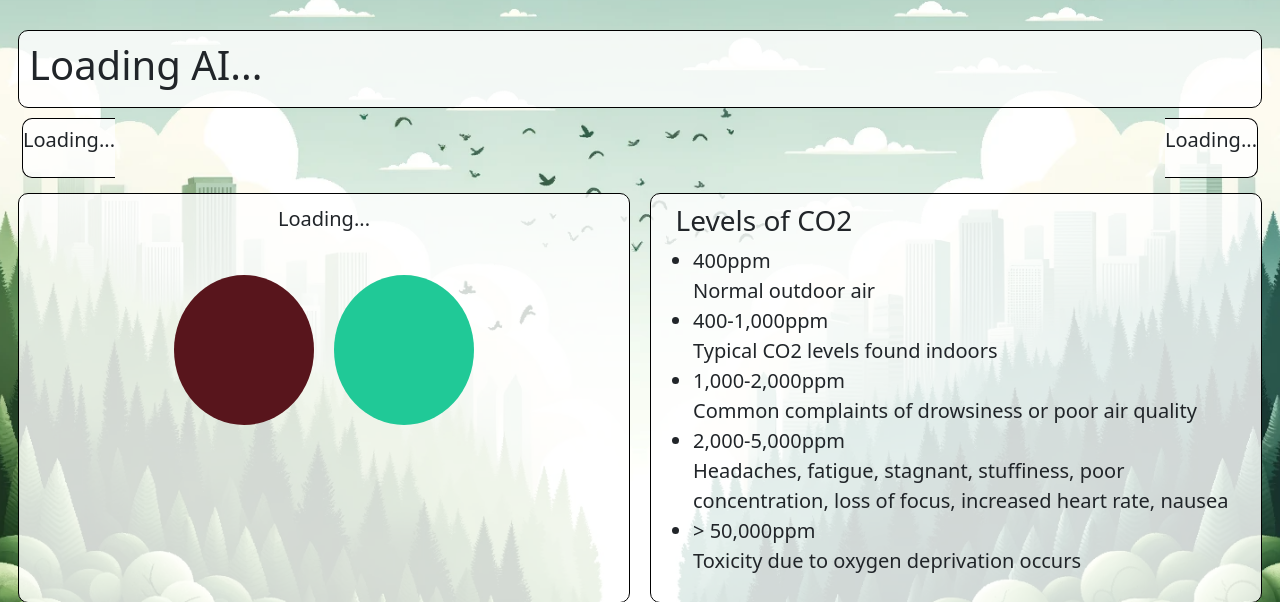
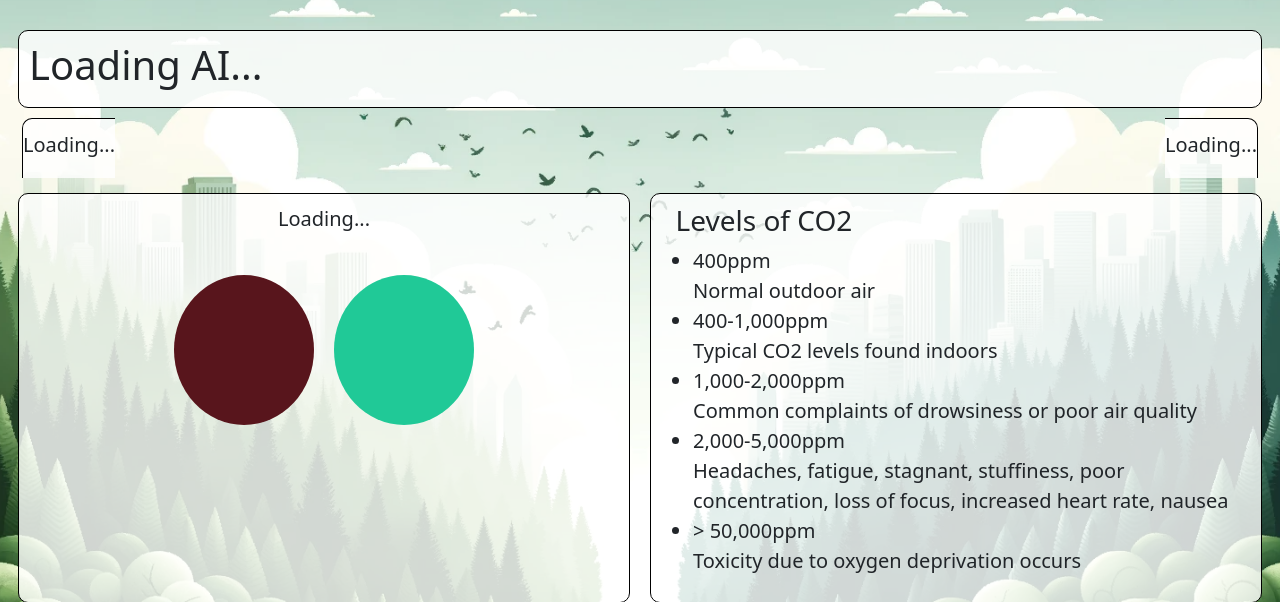
Before and after one commit to mociok/infotech-team, a Django app: page / in a window 1280 px wide. Shown: the part 92-694 px from the top of the page. Run offline with Django 4.2, Linux system fonts and the light colour scheme; the visitor is signed in with stand-in values (Sample User, id 1); data that the repository does not hold is empty; some libraries are stand-ins or nearby versions.

Commit message:
działaaaaaaaaaaaaaaaaaaaa ja mesjasz

```diff
--- a/static/assets/bootstrap/css/main_style.css
+++ b/static/assets/bootstrap/css/main_style.css
@@ -38,34 +38,39 @@ body, html {
     padding: 10px;
 }
 
-.dane1 {
+.row.d-flex {
+    align-items: stretch; /* Zapewnia, że wszystkie dzieci tego kontenera będą miały tę samą wysokość */
+}
+
+.dane1, .dane2 {
+    height: 100%; /* Ustawienie wysokości na 100% dostępnej wysokości kontenera */
+    display: flex;
+    align-items: center; /* Wyśrodkowanie zawartości wertykalnie */
     border-top: solid black 1px;
     border-bottom: solid black 1px;
-    border-left: solid black 1px;
-    border-radius: 10px 0 0 10px;
     font-size: 1.25rem;
     min-height: 60px;
     margin-top: 10px;
     margin-bottom: 0;
+    background-color: rgba(255, 255, 255, 0.8);
+    box-sizing: border-box;
+}
+
+.dane1 {
+    border-left: solid black 1px;
+    border-radius: 10px 0 0 10px;
     margin-left: -10px;
     left: 0;
-    background-color: rgba(255, 255, 255, 0.8); /* Przezroczyste tło */
+}
 
-}
-.dane2{
-    border-top: solid black 1px;
-    border-bottom: solid black 1px;
+.dane2 {
     border-right: solid black 1px;
     border-radius: 0 10px 10px 0;
-    font-size: 1.25rem;
-    min-height: 60px;
-    margin-top:10px ;
-    margin-bottom: 0;
     margin-right: -10px;
     right: 0;
-    background-color: rgba(255, 255, 255, 0.8); /* Przezroczyste tło */
+    text-align: right;
+}
 
-}
 
 .obramowka, .obramowka2{
     border: solid black 1px;
--- a/templates/main.html
+++ b/templates/main.html
@@ -65,18 +65,19 @@
             <h1 id="ai_trend">Loading AI...</h1>
         </div>
     </div>
-    <div class="row d-flex justify-content-start align-items-start justify-content-md-center align-items-md-center" style="margin-left: 0; margin-right: 0; overflow-x: hidden;">
-        <div class="col d-md-flex justify-content-md-start align-items-md-center">
-            <div class="d-flex d-md-flex justify-content-start align-items-end justify-content-md-start align-items-md-center dane1">
-                <p id="data_avg">Loading...</p>
-            </div>
-        </div>
-        <div class="col d-md-flex justify-content-md-end align-items-md-center">
-            <div class="d-flex d-md-flex justify-content-start align-items-end justify-content-md-end align-items-md-center dane2" style="text-align: right">
-                <p id="data_peak">Loading...</p>
-            </div>
+    <div class="row d-flex justify-content-start align-items-stretch justify-content-md-center align-items-md-stretch" style="margin-left: 0; margin-right: 0; overflow-x: hidden;">
+    <div class="col d-flex align-items-stretch">
+        <div class="dane1">
+            <p id="data_avg">Loading...</p>
         </div>
     </div>
+    <div class="col d-flex align-items-stretch justify-content-end align-items-center">
+        <div class="dane2">
+            <p id="data_peak">Loading...</p>
+        </div>
+    </div>
+</div>
+
     <div class="row" style="margin-top: 0; ">
         <div class="col obramowka ">
             <div class="justify-content-center align-items-start d-flex">
```
